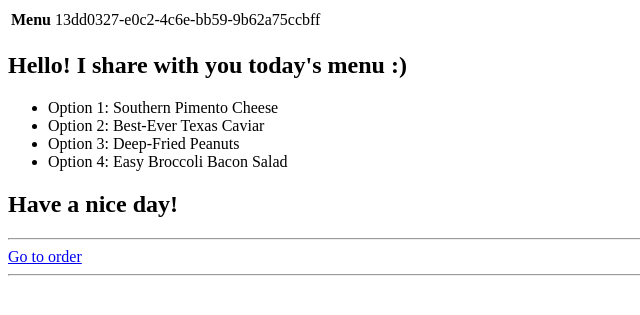
After one commit to nietzscheson/cornerpos, a Django app: page /menus/detail/13dd0327-e0c2-4c6e-bb59-9b62a75ccbff/ in a window 1280 px wide. The commit adds this page. Shown: the top 315 px of the page, without its empty margins (0-640 px from the left). Run offline with Django 3.2, Linux system fonts and the light colour scheme; data comes from the database, SQL or seed files in the repository; data that the repository does not hold is empty; parts of the project's set-up code (start-up, migrations or seed data) failed here and were passed over.

Commit message:
feat: Menu Detail and Order

```diff
--- a/src/core/settings.py
+++ b/src/core/settings.py
@@ -42,6 +42,7 @@ INSTALLED_APPS = [
     "django.contrib.sessions",
     "django.contrib.messages",
     "django.contrib.staticfiles",
+    "django.contrib.sites",
     "django_extensions",
     "pos.apps.PosConfig",
 ]
@@ -54,6 +55,7 @@ MIDDLEWARE = [
     "django.contrib.auth.middleware.AuthenticationMiddleware",
     "django.contrib.messages.middleware.MessageMiddleware",
     "django.middleware.clickjacking.XFrameOptionsMiddleware",
+    "django_currentuser.middleware.ThreadLocalUserMiddleware",
 ]
 
 ROOT_URLCONF = "core.urls"
@@ -144,3 +146,5 @@ LOGGER = logging.getLogger(__name__)
 CELERY_LOGGER = get_task_logger(__name__)
 
 SLACK_API_TOKEN = env["SLACK_API_TOKEN"]
+
+SITE_ID = 1
--- /dev/null
+++ b/src/pos/fixtures/menus.json
@@ -0,0 +1 @@
+[{"model": "pos.menu", "pk": "13dd0327-e0c2-4c6e-bb59-9b62a75ccbff", "fields": {"created_at": "2021-09-25T14:14:44.307Z", "updated_at": "2021-09-25T14:14:44.307Z", "option_1": "Southern Pimento Cheese", "option_2": "Best-Ever Texas Caviar", "option_3": "Deep-Fried Peanuts", "option_4": "Easy Broccoli Bacon Salad", "date_at": "2021-12-03"}}]
--- a/src/pos/models.py
+++ b/src/pos/models.py
@@ -1,7 +1,11 @@
 from uuid import uuid4
 from django.db import models
+from django.db.models.deletion import CASCADE
 from django.utils.translation import gettext_lazy as _
 from django.urls import reverse
+from django.utils.timezone import localdate
+from django.contrib.auth import get_user_model
+from django_currentuser.db.models import CurrentUserField
 
 
 class ResourceModel(models.Model):
@@ -22,3 +26,16 @@ class Menu(ResourceModel):
 
     def get_absolute_url(self):
         return reverse("pos:detail", kwargs={"pk": self.pk})
+
+
+class Order(ResourceModel):
+    class MenuOptions(models.TextChoices):
+        OPTION_1 = "OPTION_1", "Option 1"
+        OPTION_2 = "OPTION_2", "Option 2"
+        OPTION_3 = "OPTION_3", "Option 3"
+        OPTION_4 = "OPTION_4", "Option 4"
+
+    user = CurrentUserField()
+    menu = models.ForeignKey(Menu, on_delete=models.CASCADE)
+    option = models.CharField(max_length=100, choices=MenuOptions.choices)
+    preference = models.CharField(max_length=100, blank=True, null=True)
--- a/src/pos/urls.py
+++ b/src/pos/urls.py
@@ -7,6 +7,13 @@ app_name = "pos"
 urlpatterns = [
     path("menus/", views.IndexView.as_view(), name="index"),
     path("menus/create/", views.CreateView.as_view(), name="create"),
-    re_path(r"^menus/(?P<pk>[\w-]+)/$", views.DetailView.as_view(), name="detail"),
-    # path('menus/(?P<pk>[\w-]+)/$/delete', views.DeleteView.as_view(), name='delete')
+    re_path(r"^menus/(?P<pk>[\w-]+)/$", views.UpdateView.as_view(), name="update"),
+    re_path(
+        r"^menus/detail/(?P<pk>[\w-]+)/$", views.DetailView.as_view(), name="detail"
+    ),
+    re_path(
+        r"^orders/create/(?P<menu_id>[\w-]+)/$",
+        views.OrderCreateView.as_view(),
+        name="order-create",
+    ),
 ]
--- a/src/pos/views.py
+++ b/src/pos/views.py
@@ -1,13 +1,15 @@
 from django.views.generic import ListView
 from django.views.generic.edit import CreateView, DeleteView, UpdateView
-from pos.models import Menu
-from pos.forms import MenuForm
+from django.views.generic import DetailView
+from pos.models import Menu, Order
+from pos.forms import MenuForm, OrderForm
 from django.contrib.auth.mixins import LoginRequiredMixin
 from django.urls import reverse_lazy
 from django.contrib.messages.views import SuccessMessageMixin
 from django.contrib import messages
 from pos.task import slack_notification
 from core.settings import LOGGER
+from django.shortcuts import redirect
 
 
 class IndexView(LoginRequiredMixin, ListView):
@@ -15,6 +17,29 @@ class IndexView(LoginRequiredMixin, ListView):
 
     def get_queryset(self):
         return Menu.objects.order_by("created_at")
+
+
+class OrderCreateView(LoginRequiredMixin, SuccessMessageMixin, CreateView):
+    model = Order
+    form_class = OrderForm
+    # success_url = reverse_lazy("pos:index")
+    success_message = "Order was created successfully"
+
+    def get_context_data(self, **kwargs):
+        context = super().get_context_data(**kwargs)
+
+        context["menu"] = Menu.objects.get(pk=self.kwargs["menu_id"])
+        return context
+
+    def form_valid(self, form):
+        form.instance.menu = Menu.objects.get(pk=self.kwargs["menu_id"])
+        super(OrderCreateView, self).form_valid(form)
+        return redirect(
+            reverse_lazy("pos:detail", kwargs={"pk": self.kwargs["menu_id"]})
+        )
+
+    def get_success_url(self) -> str:
+        return reverse_lazy("pos:detail", kwargs={"pk": self.kwargs["menu_id"]})
 
 
 class CreateView(LoginRequiredMixin, SuccessMessageMixin, CreateView):
@@ -36,7 +61,20 @@ class CreateView(LoginRequiredMixin, SuccessMessageMixin, CreateView):
         return response
 
 
-class DetailView(LoginRequiredMixin, SuccessMessageMixin, UpdateView):
+class DetailView(DetailView):
+    model = Menu
+
+    def get_context_data(self, **kwargs):
+
+        context = super().get_context_data(**kwargs)
+
+        context["order"] = Order.objects.filter(
+            user=self.request.user, menu=self.kwargs["pk"]
+        ).first()
+        return context
+
+
+class UpdateView(LoginRequiredMixin, SuccessMessageMixin, UpdateView):
     model = Menu
     form_class = MenuForm
     success_url = reverse_lazy("pos:index")
--- a/src/requirements.txt
+++ b/src/requirements.txt
@@ -12,3 +12,4 @@ selenium==3.7.0
 ipdb==0.10.3
 django-selenium-login==2.0.0
 slackclient==2.9.3
+django-currentuser==0.5.3
--- /dev/null
+++ b/src/templates/pos/menu_detail.html
@@ -0,0 +1,27 @@
+{% extends 'base.html' %}
+{% block content %}
+
+<table>
+    <tr>
+        <th>Menu</th>
+        <td>{{ menu.id }}</td>
+    </tr>
+    {% if order %}
+    <tr>
+        <th>Order</th>
+        <td>{{ order.id }}</td>
+    </tr>
+    {% endif %}
+</table>
+{% if order %}
+<h2 id="title">We're preparing your meal!</h2>
+{% else %}
+
+<h2> Hello! I share with you today's menu :)</h2>
+{% include "pos/menu_options.html" %}
+<h2> Have a nice day! </h2>
+<hr/>
+    <a href="{% url "pos:order-create" menu_id=menu.id %}">Go to order</a>
+<hr/>
+{% endif %}
+{% endblock %}
--- a/src/templates/pos/menu_list.html
+++ b/src/templates/pos/menu_list.html
@@ -20,7 +20,7 @@
         {% if latest_menu_list %}
         {% for menu in latest_menu_list %}
             <tr>
-                <td><a href="{% url 'pos:detail' menu.id %}">{{ menu.id }}</a></td>
+                <td><a href="{% url 'pos:update' menu.id %}">{{ menu.id }}</a></td>
                 <td>{{ menu.option_1 }}</td>
                 <td>{{ menu.option_2 }}</td>
 		        <td>{{ menu.option_3 }}</td>
--- /dev/null
+++ b/src/templates/pos/menu_options.html
@@ -0,0 +1,6 @@
+<ul>
+    <li>Option 1: {{ menu.option_1 }}</li>
+    <li>Option 2: {{ menu.option_2 }}</li>
+    <li>Option 3: {{ menu.option_3 }}</li>
+    <li>Option 4: {{ menu.option_4 }}</li>
+</ul>
```
Also changed, not shown: docker-compose.debug.yaml (added, +9 -0 lines), src/pos/apps.py (+8 -0 lines), src/pos/forms.py (+16 -1 lines), src/pos/management.py (added, +43 -0 lines), src/pos/task.py (+7 -1 lines), src/pos/tests/tests_order.py (added, +57 -0 lines), src/templates/pos/order_form.html (added, +12 -0 lines), src/pos/migrations/0001_initial.py, 2 other files.
